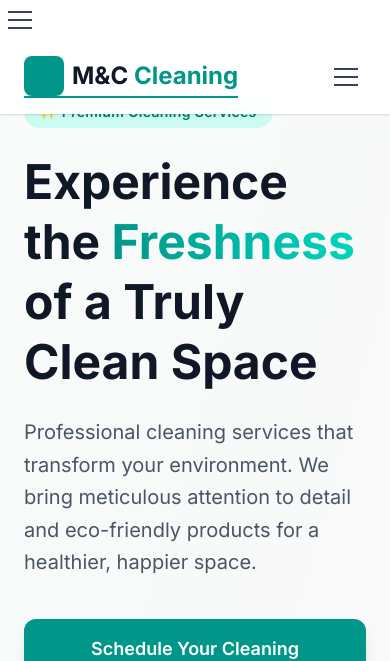
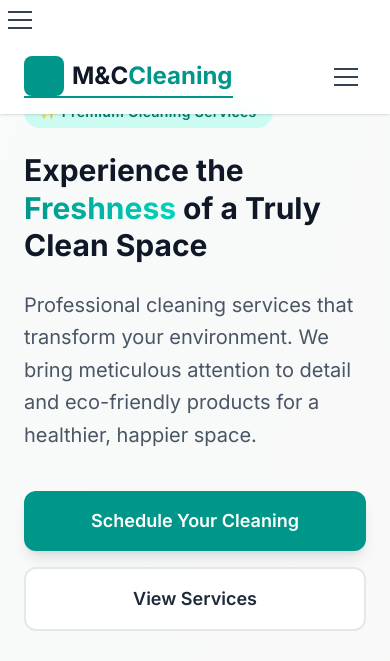
Before and after one commit to adefemiadeh/cleaning-website, a website built with Vite: page index.html in a window 390 px wide. Shown: the top 661 px of the page. Built offline with nearby package versions, Linux system fonts and the light colour scheme; some icons are missing.

Commit message:
toaster bug changes

```diff
--- a/index.html
+++ b/index.html
@@ -53,12 +53,13 @@ wap"
   <body class="bg-stone-50 text-gray-800 font-sans">
     <!-- Navigation -->
 
+    <!-- Navigation - CORRECT VERSION -->
     <nav
       class="fixed top-0 w-full bg-white/95 backdrop-blur-sm z-50 shadow-sm transition-all duration-300"
     >
       <div class="container mx-auto px-6 py-4">
         <div class="flex justify-between items-center">
-          <!-- Logo -->
+          <!-- Logo on LEFT -->
           <a href="index.html" class="flex items-center space-x-2 group">
             <div
               class="w-10 h-10 bg-teal-600 rounded-lg flex items-center justify-center group-hover:rotate-12 transition-transform duration-300"
@@ -66,7 +67,7 @@ wap"
               <i class="fas fa-sparkles text-white text-lg"></i>
             </div>
             <span class="text-2xl font-bold text-gray-900"
-              >M&C<span class="text-teal-600"> Cleaning</span></span
+              >M&C<span class="text-teal-600">Cleaning</span></span
             >
           </a>
 
@@ -94,7 +95,7 @@ wap"
             >
           </div>
 
-          <!-- Mobile Menu Button -->
+          <!-- RIGHT: Mobile Menu Button (CORRECT - Keep this one) -->
           <button
             class="mobile-menu-toggle md:hidden w-10 h-10 flex flex-col justify-center items-center space-y-1.5"
             aria-label="Toggle menu"
@@ -110,9 +111,11 @@ wap"
               class="block w-6 h-0.5 bg-gray-700 transition-all duration-300"
             ></span>
           </button>
+
+          <!-- Desktop CTA Button (Hidden on mobile) -->
         </div>
 
-        <!-- Mobile Menu (Hidden by default) -->
+        <!-- Mobile Menu Dropdown -->
         <div
           id="mobileMenu"
           class="md:hidden absolute left-0 right-0 top-full bg-white shadow-xl z-40 -translate-y-full opacity-0 invisible transition-all duration-300"
@@ -159,7 +162,7 @@ wap"
               ✨ Premium Cleaning Services
             </span>
             <h1
-              class="text-5xl md:text-6xl font-bold text-gray-900 leading-tight"
+              class="text-3xl md:text-6xl font-bold text-gray-900 leading-tight"
             >
               Experience the
               <span
```
